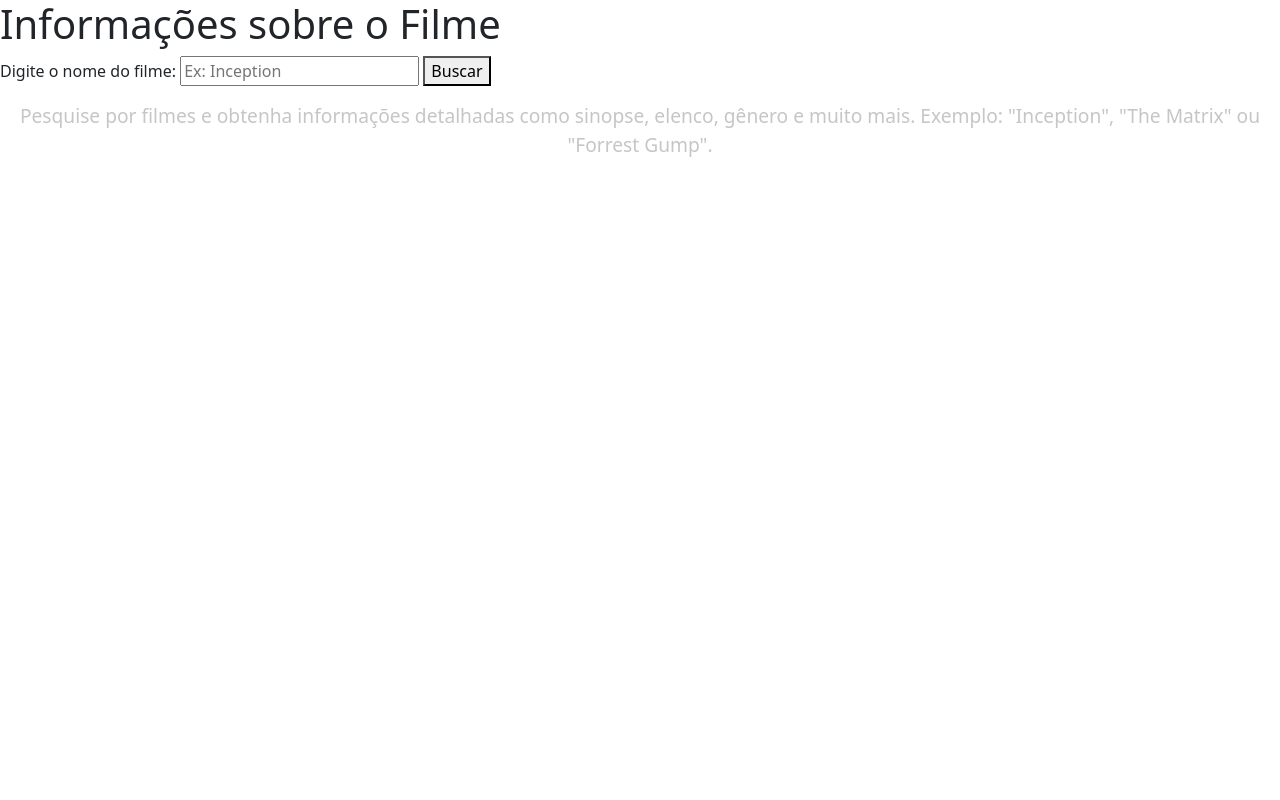
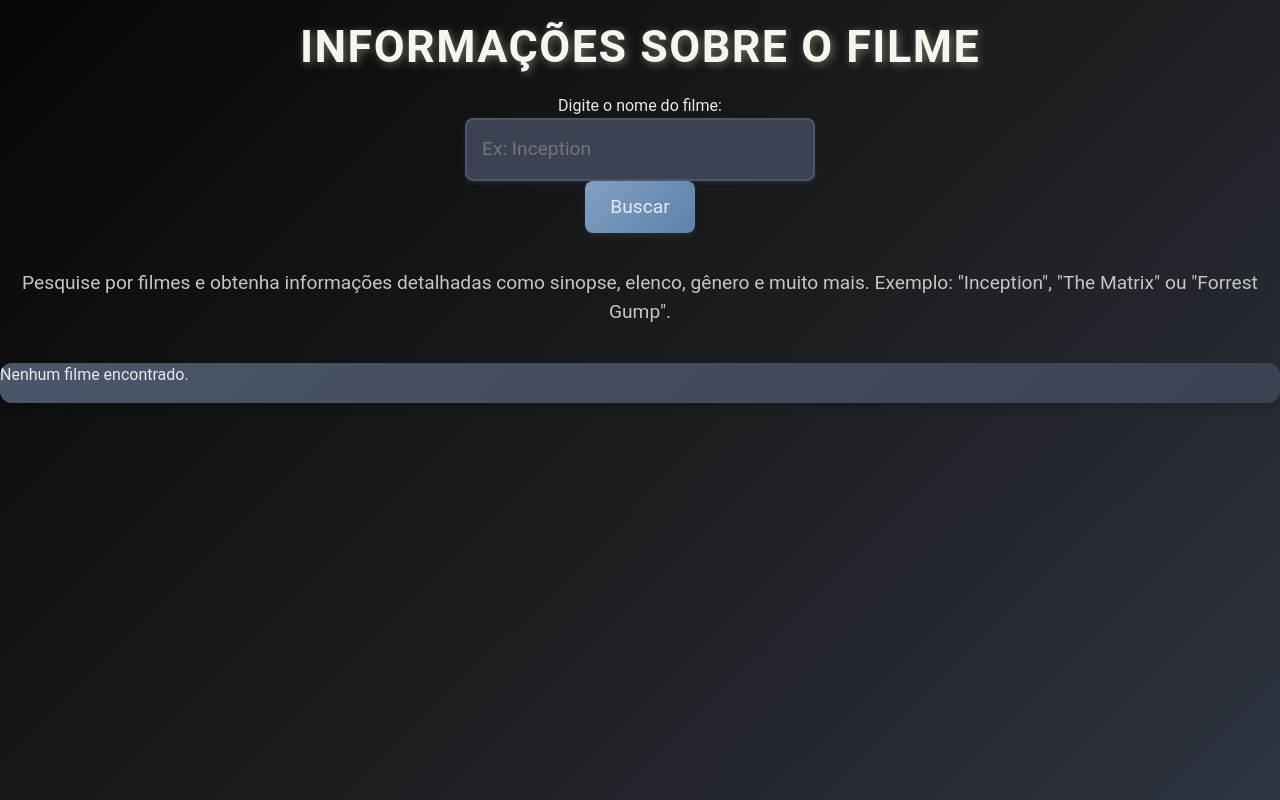
Before and after one commit to Kingnike1/minha-api, a website: page public/index.html in a window 1280 px wide. Drawn offline with nearby package versions, Linux system fonts and the light colour scheme; no server answers.

Commit message:
adiciona links para arquivos CSS e JS, e organiza comentários no styles.css

```diff
--- a/public/index.html
+++ b/public/index.html
@@ -6,6 +6,7 @@
     <title>Informações do Filme - Flip Card</title>
     <!-- Bootstrap CSS -->
     <link href="https://cdn.jsdelivr.net/npm/bootstrap@5.3.0/dist/css/bootstrap.min.css" rel="stylesheet">
+    <link rel="stylesheet" href="styles.css">
   </head>
   <body>
     <h1>Informações sobre o Filme</h1>
@@ -29,5 +30,6 @@
 
     <!-- Bootstrap JS -->
     <script src="https://cdn.jsdelivr.net/npm/bootstrap@5.3.0/dist/js/bootstrap.bundle.min.js"></script>
+    <script src="script.js"></script>
   </body>
 </html>
--- a/public/styles.css
+++ b/public/styles.css
@@ -1,4 +1,6 @@
-/* Estilo global vibrante */
+/* ============================
+   Estilos Globais
+============================ */
 body {
   font-family: 'Roboto', sans-serif;
   background: linear-gradient(135deg, #070705, #1A1C1E, #2E3440);
@@ -11,7 +13,6 @@ body {
   color: #E5E9F0;
 }
 
-/* Cabeçalho vibrante */
 h1 {
   text-align: center;
   color: #f7f6ee;
@@ -23,7 +24,9 @@ h1 {
   text-shadow: 2px 2px 8px rgba(193, 192, 174, 0.5);
 }
 
-/* Container do input */
+/* ============================
+   Inputs e Botões
+============================ */
 .input-container {
   text-align: center;
   margin-bottom: 20px;
@@ -31,7 +34,6 @@ h1 {
   max-width: 400px;
 }
 
-/* Campo de input colorido */
 input[type="text"] {
   padding: 15px;
   width: 100%;
@@ -51,7 +53,6 @@ input[type="text"]:focus {
   box-shadow: 0 2px 8px rgba(136, 192, 208, 0.5);
 }
 
-/* Botão estilizado */
 button {
   padding: 12px 25px;
   background: linear-gradient(135deg, #81A1C1, #5E81AC);
@@ -70,7 +71,9 @@ button:hover {
   box-shadow: 0 6px 10px rgba(136, 192, 208, 0.4);
 }
 
-/* Cartões animados */
+/* ============================
+   Cartões Animados
+============================ */
 .flip-card {
   background-color: transparent;
   width: 300px;
@@ -148,7 +151,9 @@ button:hover {
   text-decoration: underline;
 }
 
-/* Mensagem de erro */
+/* ============================
+   Mensagens e Animações
+============================ */
 .error-message {
   color: #BF616A;
   font-size: 1.1em;
@@ -156,12 +161,14 @@ button:hover {
   text-align: center;
   font-weight: bold;
 }
+
 .loading {
   font-size: 1.1em;
   display: flex;
   align-items: center;
   gap: 8px;
 }
+
 .dot {
   width: 8px;
   height: 8px;
@@ -169,12 +176,15 @@ button:hover {
   border-radius: 50%;
   animation: blink 1.4s infinite ease-in-out both;
 }
+
 .dot:nth-child(2) {
   animation-delay: 0.2s;
 }
+
 .dot:nth-child(3) {
   animation-delay: 0.4s;
 }
+
 @keyframes blink {
   0%, 80%, 100% {
     opacity: 0;
@@ -183,10 +193,13 @@ button:hover {
     opacity: 1;
   }
 }
-/* Estilos para a tabela */
+
+/* ============================
+   Tabelas
+============================ */
 .tabela {
-  width: 100%; /* Ocupa 100% da largura disponível */
-  margin: 20px 0; /* Remove margens laterais */
+  width: 100%;
+  margin: 20px 0;
   border-collapse: collapse;
   box-shadow: 0 4px 8px rgba(0, 0, 0, 0.2);
   background: linear-gradient(135deg, #4C566A, #3B4252);
@@ -221,7 +234,6 @@ button:hover {
   box-shadow: 0 2px 4px rgba(0, 0, 0, 0.2);
 }
 
-/* Estilo para links na tabela */
 .tabela a {
   color: #88C0D0;
   text-decoration: none;
@@ -232,17 +244,14 @@ button:hover {
   text-decoration: underline;
 }
 
-/* Estilo para o texto na tabela */
 .tabela td {
   color: #E5E9F0;
 }
 
-/* Estilo para o cabeçalho da tabela */
 .tabela thead {
   background: linear-gradient(135deg, #2E3440, #1A1C1E);
 }
 
-/* Estilo para as células da tabela */
 .tabela tbody tr:nth-child(odd) {
   background-color: rgba(76, 86, 106, 0.1);
 }
```
